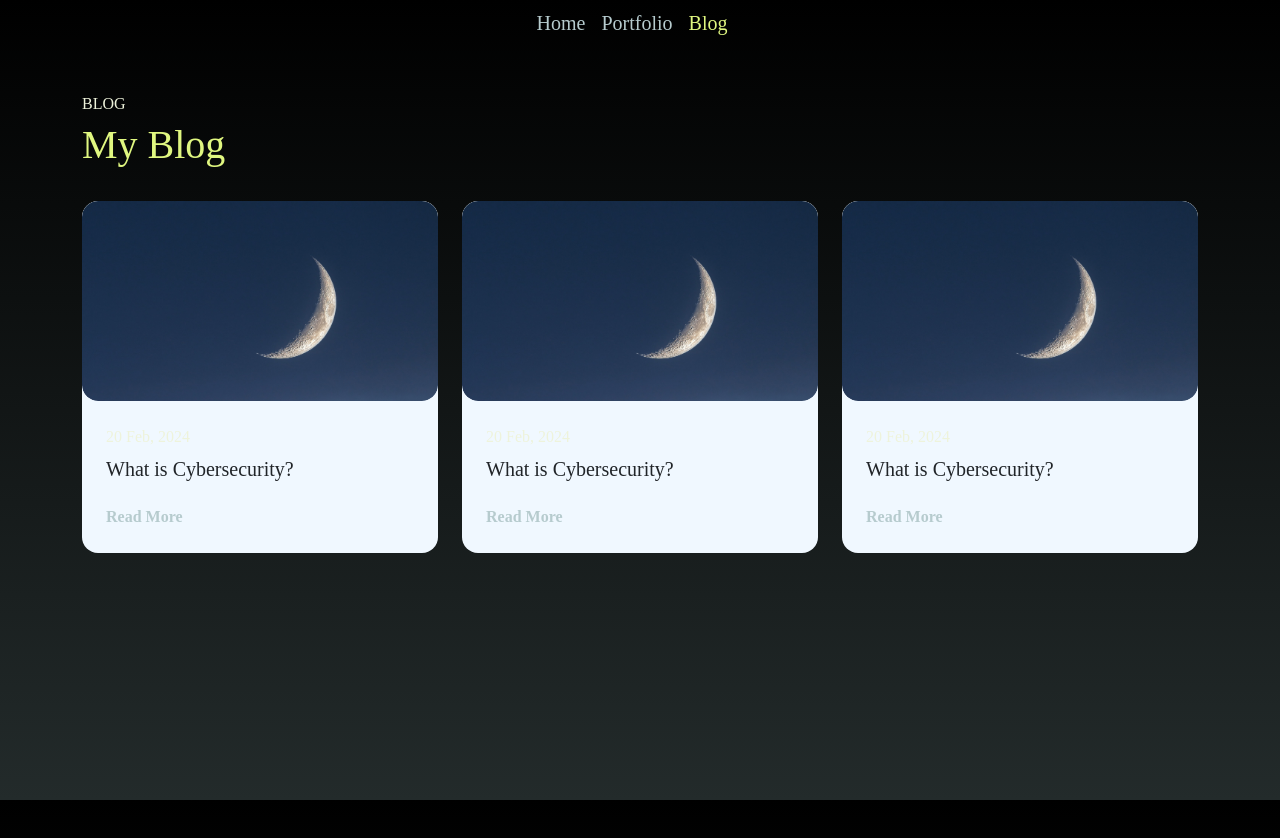
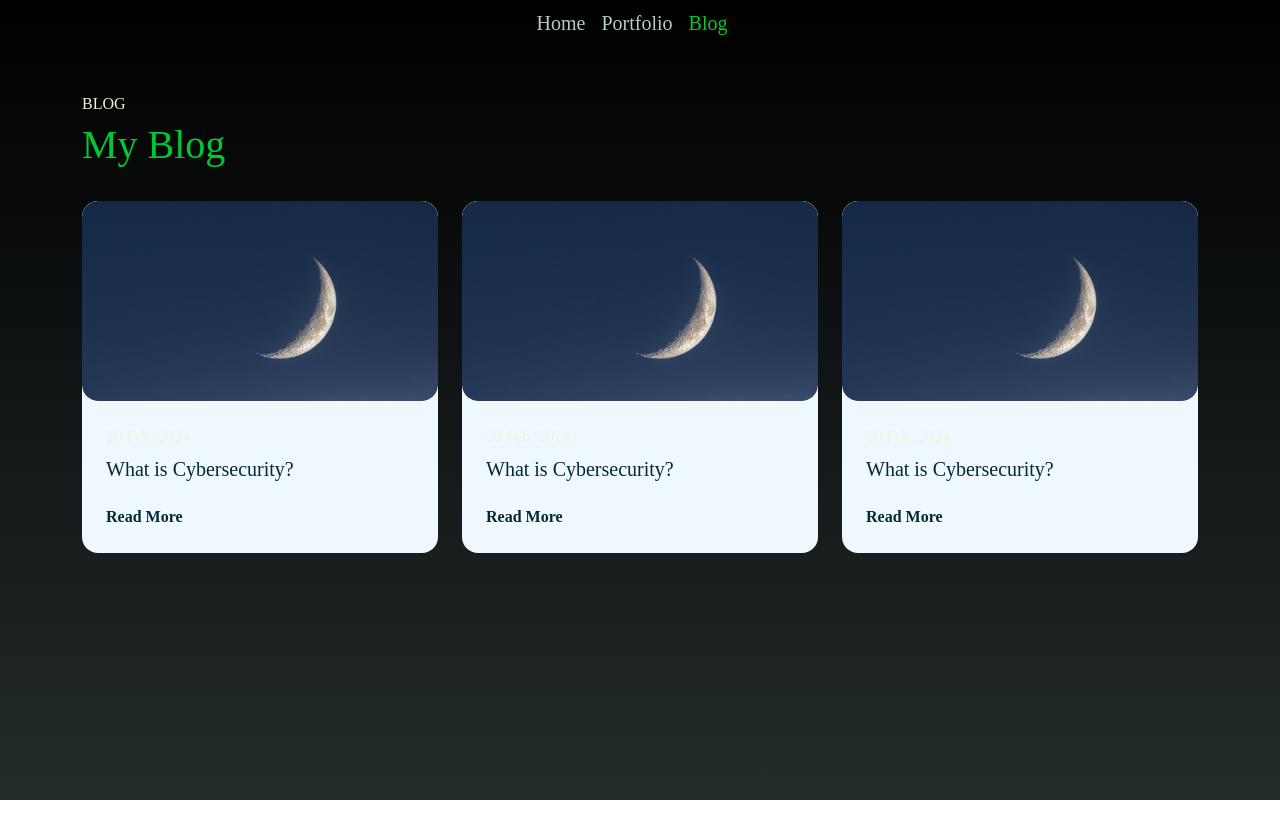
Before and after one commit to Parmingo/Portfolio-Website, a plain HTML site: page blog.html in a window 1280 px wide. After the commit the page ends 800 px from the top, so only its background shows below. Drawn offline with nearby package versions, Linux system fonts and the light colour scheme.

Commit message:
Added padding to bottom of page and changed to a darker green.

```diff
--- a/blog.html
+++ b/blog.html
@@ -11,7 +11,7 @@
     <script src="https://cdn.jsdelivr.net/npm/bootstrap@5.3.2/dist/js/bootstrap.bundle.min.js" integrity="sha384-C6RzsynM9kWDrMNeT87bh95OGNyZPhcTNXj1NW7RuBCsyN/o0jlpcV8Qyq46cDfL" crossorigin="anonymous"></script>
     <title>Parv Choksi</title>
   </head>
-  <body class="vh-100 overflow-hidden">
+  <body class="vh-100">
     <!-- Navbar -->
     <nav class="navbar navbar-expand-lg navbar-dark bg-transparent">
       <div class="container">
@@ -52,7 +52,7 @@
     <main>
 
         <!-- Blog Section -->
-        <section id="blog" class="full-height px-lg-5 w-100 vh-100 d-flex flex-column p-5 align-items-center">
+        <section id="blog" class="full-height px-lg-5 w-100 d-flex flex-column p-5 align-items-center">
             <div class="container">
 
                 <div class="row pb-4" data-aos="fade-up">
--- a/style.css
+++ b/style.css
@@ -6,10 +6,12 @@
     --color-base2: #022a30;
     --color-brand: #e0f780;
     --color-brand2: #deff58;
+    --color-brand3: rgb(0, 200, 52);
     --font-base: "Bai Jamjuree";
 }
 
 * {
+    color: var(--color-base2);
     font-weight: lighter;
     font-family: var(--font-base);
 }
@@ -30,7 +32,7 @@ a {
 }
 
 a:hover {
-    color: var(--color-brand);
+    color: var(--color-brand3);
 }
 
 .nav-custom {
@@ -42,7 +44,7 @@ a:hover {
     content: "";
     width: 0%;
     height: 2px;
-    background-color: var(--color-brand);
+    background-color: var(--color-brand3);
     position: absolute;
     left: 0;
     top: 110%;
@@ -54,7 +56,7 @@ a:hover {
 }
 
 .nav-custom.active {
-    color: var(--color-brand);
+    color: var(--color-brand3);
 }
 
 
@@ -65,8 +67,9 @@ a:hover {
     }
 }
 
-#portfolio {
+#portfolio, #blog {
     padding-bottom: 100px;
+    height: auto;
 }
 
 .bg-base {
@@ -78,21 +81,20 @@ a:hover {
 }
 
 .shadow-effect:hover {
-    box-shadow: -6px 6px 0 0 var(--color-brand);
+    box-shadow: -6px 6px 0 0 var(--color-brand3);
 }
 
 .card-custom .card-custom-image {
     overflow: hidden;
-    /* Set a specific height or keep it responsive with padding-top trick */
     height: 200px;
     position: relative;
-    width: 100%; /* This will make sure the image container is fully responsive */
+    width: 100%;
 }
 
 .card-custom .card-custom-image img {
     width: 100%;
-    height: 100%; /* Ensure the image covers the full container */
-    object-fit: cover; /* This will cover the area, cropping the image as necessary */
+    height: 100%;
+    object-fit: cover;
     transition: transform 0.4s ease;
 }
 
@@ -103,13 +105,14 @@ a:hover {
 .link-custom {
     font-weight: 700;
     position: relative;
+    color: var(--color-base2);
 }
 
 .link-custom::after {
     content: "";
     width: 0%;
     height: 2px;
-    background-color: var(--color-brand);
+    background-color: var(--color-brand3);
     position: absolute;
     left: 0;
     top: 110%;
@@ -125,5 +128,5 @@ a:hover {
 }
 
 .text-brand + h1 {
-    color: var(--color-brand);
+    color: var(--color-brand3);
 }
```
Also changed, not shown: index.html (+1 -1 lines), portfolio.html (+1 -1 lines).
